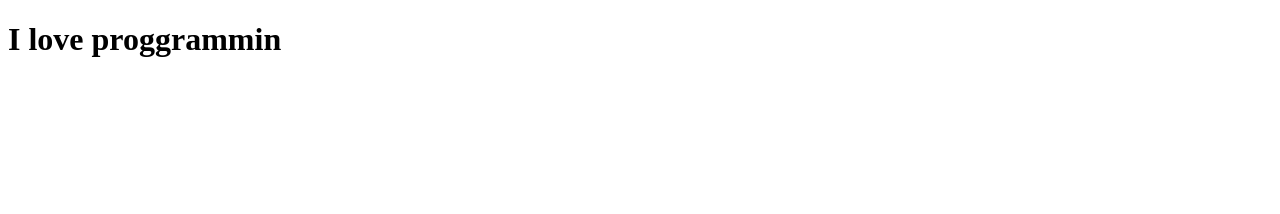
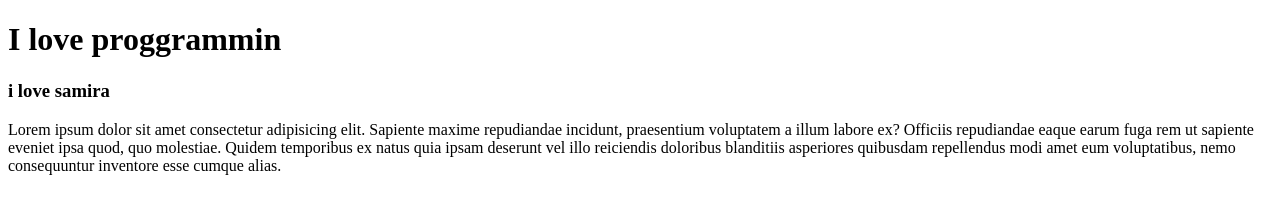
Before and after one commit to jubair30401/Samira, a plain HTML site: page index.html in a window 1280 px wide. Drawn offline with Linux system fonts and the light colour scheme.

Commit message:
some modification on service and

```diff
--- a/index.html
+++ b/index.html
@@ -7,5 +7,7 @@
 </head>
 <body>
     <h1>I love proggrammin</h1>
+    <h3> i love samira </h3>
+    <p>Lorem ipsum dolor sit amet consectetur adipisicing elit. Sapiente maxime repudiandae incidunt, praesentium voluptatem a illum labore ex? Officiis repudiandae eaque earum fuga rem ut sapiente eveniet ipsa quod, quo molestiae. Quidem temporibus ex natus quia ipsam deserunt vel illo reiciendis doloribus blanditiis asperiores quibusdam repellendus modi amet eum voluptatibus, nemo consequuntur inventore esse cumque alias.</p>
 </body>
 </html>
```
